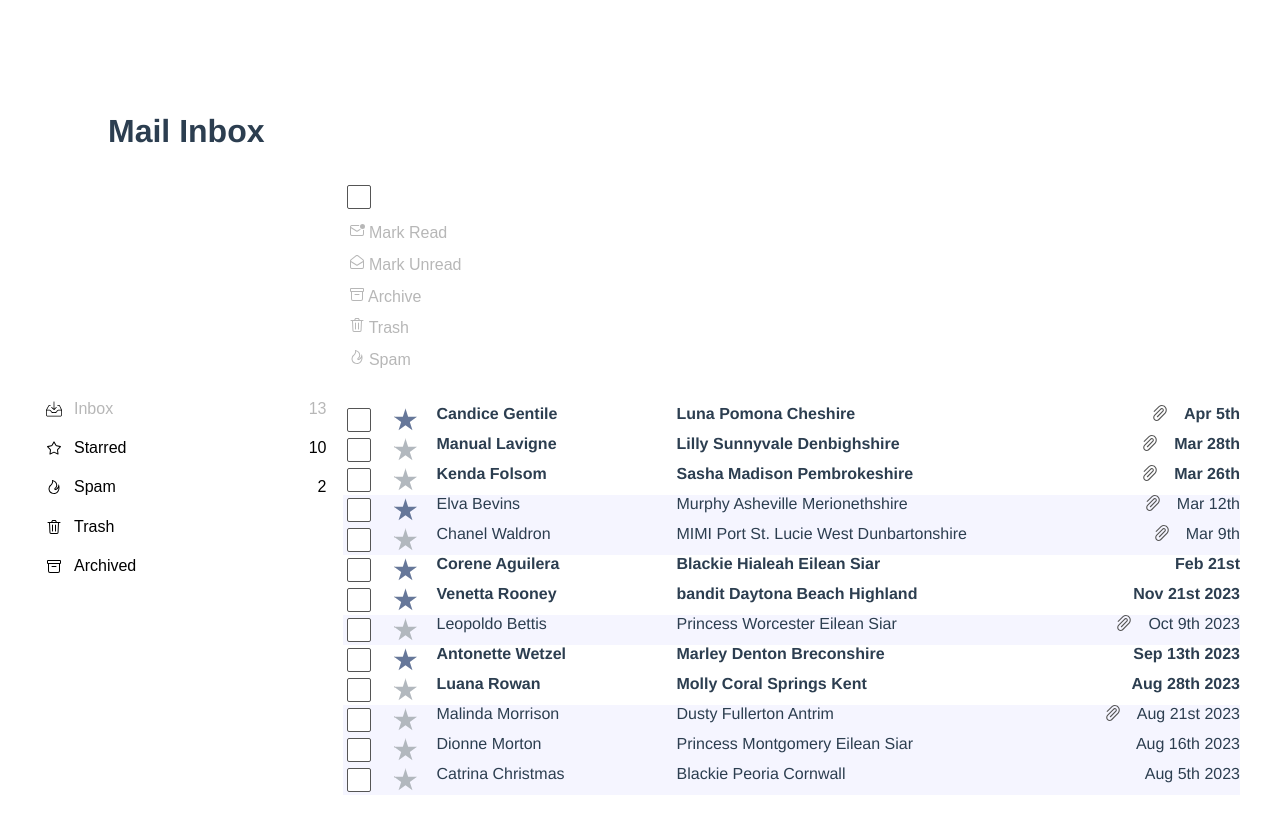
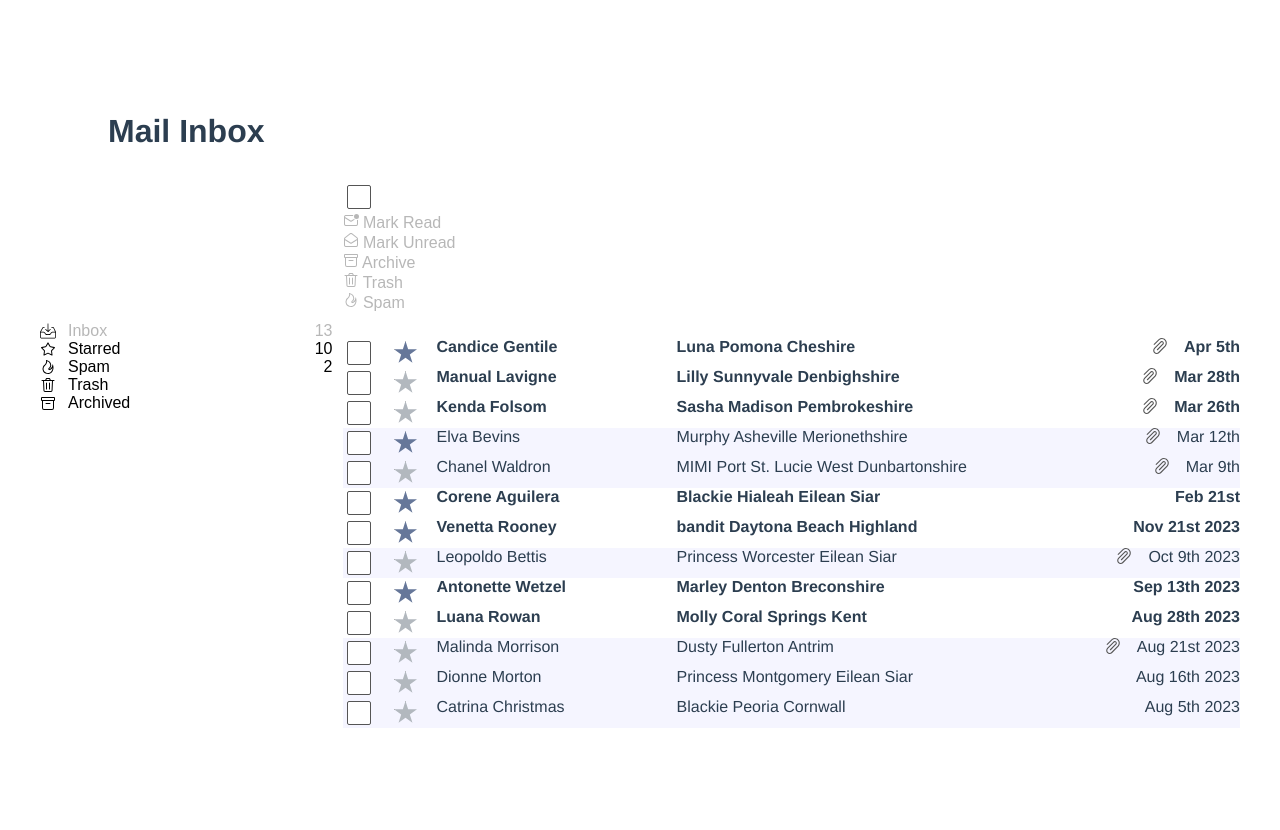
Before and after one commit to jolka-ef/mail, a Vue app: page / in a window 1280 px wide. Shown: the top 830 px of the page. After the commit the page ends 800 px from the top, so only its background shows below. Built offline with nearby package versions, Linux system fonts and the light colour scheme; data requests are answered from the project's data file.

Commit message:
refactor : move basic styles to button component

```diff
--- a/src/components/BaseButton.vue
+++ b/src/components/BaseButton.vue
@@ -5,7 +5,14 @@
 </template>
 <style scoped>
 button {
-  margin: 0.6em 0;
   display: flex;
+  background-color: transparent;
+  border: none;
+  font-size: 1em;
+  cursor: pointer;
+  padding: 0;
+}
+button:disabled {
+  cursor: auto;
 }
 </style>
```
